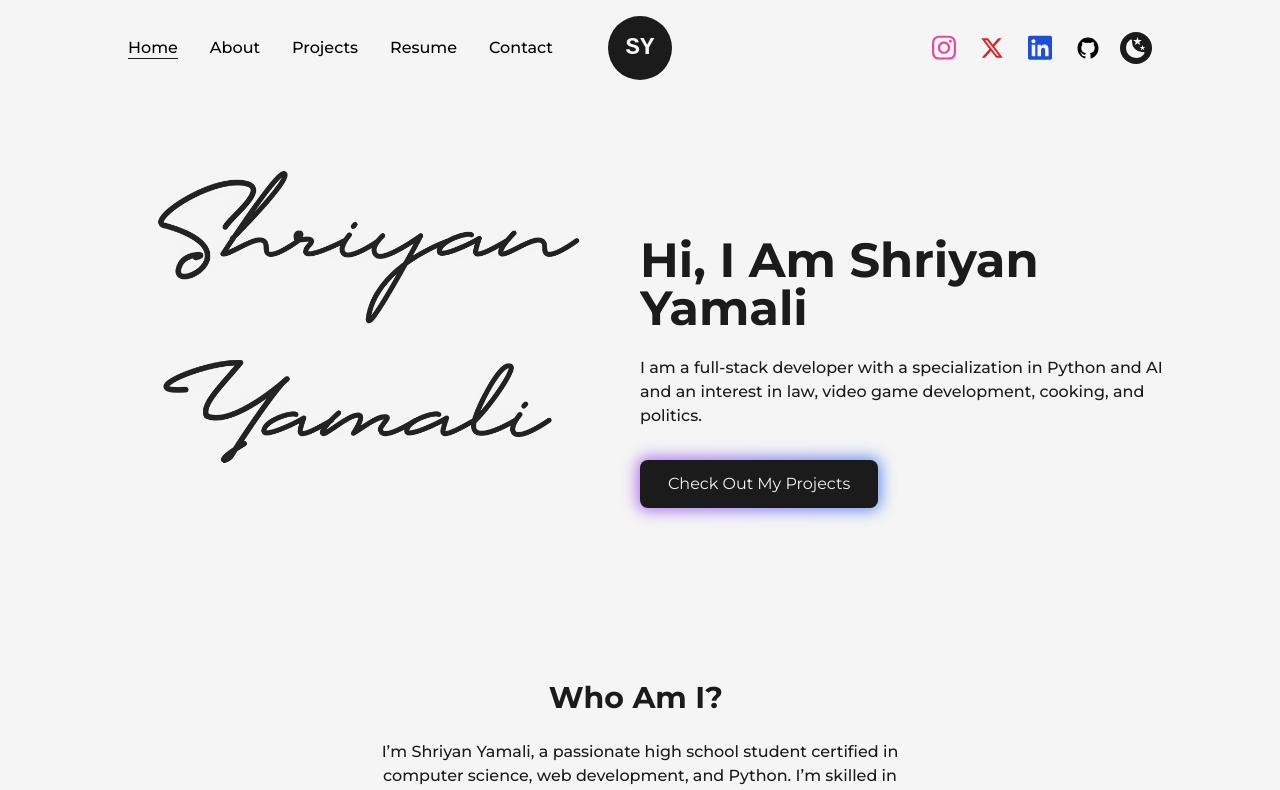
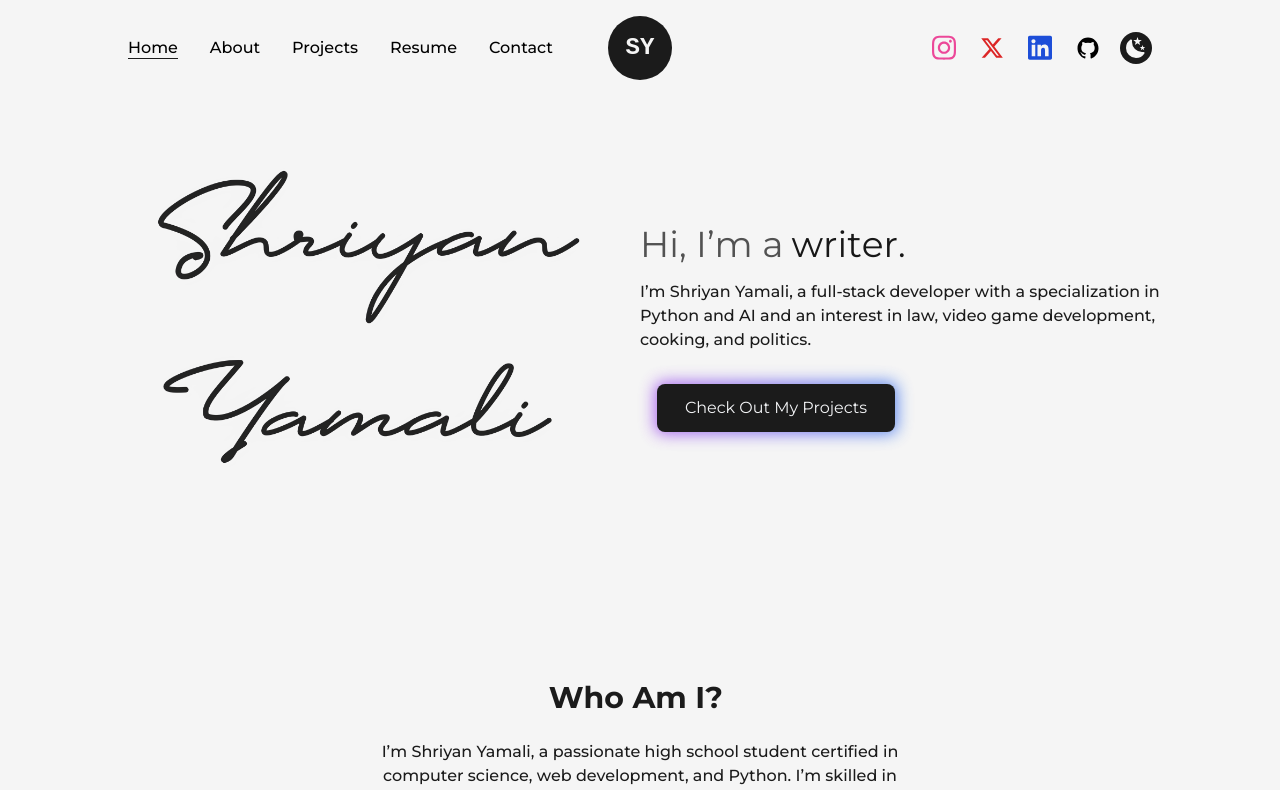
Before and after one commit to shriyanyamali/portfolio-v2, a Next.js app: page / in a window 1280 px wide. Shown: the top 790 px of the page. Built offline with nearby package versions, Linux system fonts and the light colour scheme.

Commit message:
removed quotes and added aceternity ui components and updated index.js

```diff
--- a/package.json
+++ b/package.json
@@ -9,12 +9,14 @@
     "lint": "next lint"
   },
   "dependencies": {
+    "@tabler/icons-react": "^3.12.0",
     "class-variance-authority": "^0.7.0",
     "clsx": "^2.1.1",
     "eslint": "8.36.0",
     "eslint-config-next": "13.2.4",
     "framer-motion": "^10.18.0",
     "lucide-react": "^0.427.0",
+    "mini-svg-data-uri": "^1.4.4",
     "next": "14.1.1",
     "react": "^18.2.0",
     "react-dom": "18.2.0",
--- a/src/components/Skills.js
+++ b/src/components/Skills.js
@@ -42,12 +42,12 @@ const Skills = () => {
           Law & Tech
         </motion.div>
 
-        <Skill name="Legal Research" x="-24vw" y="2vw" />
+        <Skill name="Legal Research" x="-26vw" y="2vw" />
         <Skill name="CSS" x="-5vw" y="-10vw" />
         <Skill name="Python" x="20vw" y="6vw" />
         <Skill name="Telugu" x="0vw" y="12vw" />
         <Skill name="English" x="-20vw" y="-15vw" />
-        <Skill name="Machine Learning" x="15vw" y="-12vw" />
+        <Skill name="Machine Learning" x="18vw" y="-12vw" />
         <Skill name="Public Speaking" x="32vw" y="-5vw" />
         <Skill name="Figma" x="-0vw" y="-20vw" />
         <Skill name="Data Analysis" x="-25vw" y="18vw" />
--- /dev/null
+++ b/src/components/demo/demo-background-boxes.jsx
@@ -0,0 +1,20 @@
+"use client";
+import React from "react";
+import { Boxes } from "../ui/background-boxes";
+import { cn } from "@/lib/utils";
+
+export function BackgroundBoxesDemo() {
+  return (
+    <div className="h-96 relative w-full overflow-hidden bg-slate-900 flex flex-col items-center justify-center rounded-lg">
+      <div className="absolute inset-0 w-full h-full bg-slate-900 z-20 [mask-image:radial-gradient(transparent,white)] pointer-events-none" />
+
+      <Boxes />
+      <h1 className={cn("md:text-4xl text-xl text-white relative z-20")}>
+        Tailwind is Awesome
+      </h1>
+      <p className="text-center mt-2 text-neutral-300 relative z-20">
+        Framer motion is the best animation library ngl
+      </p>
+    </div>
+  );
+}
--- /dev/null
+++ b/src/components/demo/demo-flip-words.jsx
@@ -0,0 +1,21 @@
+import React from "react";
+import { FlipWords } from "../ui/flip-words";
+
+export function FlipWordsDemo() {
+  const words = ["programmer.", "student.", "writer.", "learner.", "innovator.", "dreamer.", "Delawarean.", "leader."];
+
+  return (
+    <>
+      <div className="text-4xl mx-auto font-normal text-neutral-600 dark:text-neutral-400 xtl:hidden">
+        Hi, I&rsquo;m a
+        <FlipWords words={words} /> {/*  <br />
+        websites with Aceternity UI */}
+      </div>
+        <div className="text-4xl mx-auto font-normal text-neutral-600 dark:text-neutral-400 hidden xtl:block">
+        Hi, I&rsquo;m a <br />
+        <FlipWords words={words} /> {/*  <br />
+        websites with Aceternity UI */}
+      </div>
+    </>
+  );
+}
--- /dev/null
+++ b/src/components/ui/background-boxes.jsx
@@ -0,0 +1,69 @@
+"use client";
+import React from "react";
+import { motion } from "framer-motion";
+import { cn } from "@/lib/utils";
+
+export const BoxesCore = ({
+  className,
+  ...rest
+}) => {
+  const rows = new Array(150).fill(1);
+  const cols = new Array(100).fill(1);
+  let colors = [
+    "--sky-300",
+    "--pink-300",
+    "--green-300",
+    "--yellow-300",
+    "--red-300",
+    "--purple-300",
+    "--blue-300",
+    "--indigo-300",
+    "--violet-300",
+  ];
+  const getRandomColor = () => {
+    return colors[Math.floor(Math.random() * colors.length)];
+  };
+
+  return (
+    (<div
+      style={{
+        transform: `translate(-40%,-60%) skewX(-48deg) skewY(14deg) scale(0.675) rotate(0deg) translateZ(0)`,
+      }}
+      className={cn(
+        "absolute left-1/4 p-4 -top-1/4 flex  -translate-x-1/2 -translate-y-1/2 w-full h-full z-0 ",
+        className
+      )}
+      {...rest}>
+      {rows.map((_, i) => (
+        <motion.div key={`row` + i} className="w-16 h-8  border-l  border-slate-700 relative">
+          {cols.map((_, j) => (
+            <motion.div
+              whileHover={{
+                backgroundColor: `var(${getRandomColor()})`,
+                transition: { duration: 0 },
+              }}
+              animate={{
+                transition: { duration: 2 },
+              }}
+              key={`col` + j}
+              className="w-16 h-8  border-r border-t border-slate-700 relative">
+              {j % 2 === 0 && i % 2 === 0 ? (
+                <svg
+                  xmlns="http://www.w3.org/2000/svg"
+                  fill="none"
+                  viewBox="0 0 24 24"
+                  strokeWidth="1.5"
+                  stroke="currentColor"
+                  className="absolute h-6 w-10 -top-[14px] -left-[22px] text-slate-700 stroke-[1px] pointer-events-none">
+                  <path strokeLinecap="round" strokeLinejoin="round" d="M12 6v12m6-6H6" />
+                </svg>
+              ) : null}
+            </motion.div>
+          ))}
+        </motion.div>
+      ))}
+    </div>)
+  );
+};
+
+export const Boxes = React.memo(BoxesCore);
--- /dev/null
+++ b/src/components/ui/flip-words.jsx
@@ -0,0 +1,75 @@
+"use client";
+import React, { useCallback, useEffect, useState } from "react";
+import { AnimatePresence, motion } from "framer-motion";
+import { cn } from "@/lib/utils";
+
+export const FlipWords = ({
+  words,
+  duration = 1500,
+  className
+}) => {
+  const [currentWord, setCurrentWord] = useState(words[0]);
+  const [isAnimating, setIsAnimating] = useState(false);
+
+  const startAnimation = useCallback(() => {
+    const word = words[words.indexOf(currentWord) + 1] || words[0];
+    setCurrentWord(word);
+    setIsAnimating(true);
+  }, [currentWord, words]);
+
+  useEffect(() => {
+    if (!isAnimating)
+      setTimeout(() => {
+        startAnimation();
+      }, duration);
+  }, [isAnimating, duration, startAnimation]);
+
+  return (
+    (<AnimatePresence
+      onExitComplete={() => {
+        setIsAnimating(false);
+      }}>
+      <motion.div
+        initial={{
+          opacity: 0,
+          y: 10,
+        }}
+        animate={{
+          opacity: 1,
+          y: 0,
+        }}
+        transition={{
+          type: "spring",
+          stiffness: 100,
+          damping: 10,
+        }}
+        exit={{
+          opacity: 0,
+          y: -40,
+          x: 40,
+          filter: "blur(8px)",
+          scale: 2,
+          position: "absolute",
+        }}
+        className={cn(
+          "z-10 inline-block relative text-left text-neutral-900 dark:text-neutral-100 px-2",
+          className
+        )}
+        key={currentWord}>
+        {currentWord.split("").map((letter, index) => (
+          <motion.span
+            key={currentWord + index}
+            initial={{ opacity: 0, y: 10, filter: "blur(8px)" }}
+            animate={{ opacity: 1, y: 0, filter: "blur(0px)" }}
+            transition={{
+              delay: index * 0.1,
+              duration: 0.4,
+            }}
+            className="inline-block">
+            {letter}
+          </motion.span>
+        ))}
+      </motion.div>
+    </AnimatePresence>)
+  );
+};
--- /dev/null
+++ b/src/lib/utils.js
@@ -0,0 +1,6 @@
+import { clsx } from "clsx"
+import { twMerge } from "tailwind-merge"
+
+export function cn(...inputs) {
+  return twMerge(clsx(inputs))
+}
--- a/src/pages/about.js
+++ b/src/pages/about.js
@@ -45,15 +45,10 @@ const about = () => {
       <main className="flex w-full flex-col items-center justify-center dark:text-light">
         <Layout className="pt-16">
           <AnimatedText
-            text="Believe in your flyness, conquer your shyness."
+            text="About"
             className="mb-4 lg:!text-7xl sm:!text-6xl xs:!text-4xl
           sm:mb-2
           "
-          />
-          <AnimatedText
-            text="— Kanye West"
-            className="mb-16 !text-2xl lg:!text-lg sm:!text-base xs:!text-sm w-11/12
-          sm:mb-8"
           />
           <div className="grid w-full grid-cols-8 gap-16 sm:gap-8">
             <div
--- a/src/pages/index.js
+++ b/src/pages/index.js
@@ -5,6 +5,7 @@ import Image from "next/image";
 import profilePic from "../../public/images/profile/signature.png";
 import profilePicDark from "../../public/images/profile/signature-white.png";
 import Link from "next/link";
+import { FlipWordsDemo } from "@/components/demo/demo-flip-words";
 
 export default function Home() {
   return (
@@ -23,31 +24,29 @@ export default function Home() {
               <Image
                 src={profilePic}
                 alt="Shriyan Yamali"
-                className="mb-16 w-full h-auto dark:hidden lg:!hidden md:inline-block md:w-full"
+                className="mb-16 w-full h-auto dark:hidden md:inline-block md:w-full"
                 priority
                 sizes="(max-width: 768 px) 100vw, (max-width: 1200px) 50vw, 50vw"
               />
               <Image
                 src={profilePicDark}
                 alt="Shriyan Yamali"
-                className="mb-16 w-full h-auto hidden dark:block lg:!hidden md:inline-block md:w-full"
+                className="mb-16 w-full h-auto hidden dark:block dark:md:inline-block md:w-full"
                 priority
                 sizes="(max-width: 768 px) 100vw, (max-width: 1200px) 50vw, 50vw"
               />
             </div>
-            <div className="w-1/2 flex flex-col items-center self-center lg:w-full lg:text-center">
-              <AnimatedText
-                text="Hi, I am Shriyan Yamali"
-                className="!text-6xl pt-20 !text-left
-                xl:!text-5xl lg:!text-center lg:!text-5xl lg:mb-4
-                "
-              />
+            <div className="w-1/2 lg:w-full lg:text-center">
+              <div className="text-left lg:text-center">
+                <FlipWordsDemo />
+              </div>
               <p className="my-4 text-base font-medium md:text-sm sm:text-xs">
-                I am a full-stack developer with a specialization in Python and
-                AI and an interest in law, video game development, cooking, and politics.
+                I&rsquo;m Shriyan Yamali, a full-stack developer with a
+                specialization in Python and AI and an interest in law, video
+                game development, cooking, and politics.
               </p>
 
-              <div className="flex items-center self-start lg:self-center">
+              <div className="w-1/2 flex flex-col items-center self-center lg:w-full lg:text-center">
                 <div className="pt-4">
                   <Link href="/projects">
                     <div className="grid gap-8 items-start justify-center">
@@ -94,10 +93,9 @@ export default function Home() {
               </p>
               <p className="my-4 text-base font-medium md:text-sm sm:text-xs">
                 I do fun things though, like listen to music, with my favorite
-                genre being hiphop or rap. I love my quotes, as you wil see
-                throughout my website. I also play video games like Fortnite,
-                Rocket League, Minecraft, and Clash Royale, where I was even
-                internationally ranked.
+                genre being hiphop or rap. I also play video games like
+                Fortnite, Rocket League, Minecraft, and Clash Royale, where I
+                was even internationally ranked.
               </p>
               <p className="my-4 text-base font-medium md:text-sm sm:text-xs">
                 In the future, I want to dive deeper into the intersection of
--- a/src/pages/projects.js
+++ b/src/pages/projects.js
@@ -249,15 +249,10 @@ const projects = () => {
       <main className="w-full mb-16 flex flex-col items-center justify-center dark:text-light">
         <Layout className="pt-16">
           <AnimatedText
-            text="I'm not a businessman, I'm a business, man."
+            text="Projects"
             className="mb-4
             lg:!text-6xl md:!text-5xl sm:mb-2 sm:!text-4xl xs:!text-2xl
             "
-          />
-          <AnimatedText
-            text="— Jay-Z"
-            className="mb-16 !text-2xl lg:!text-lg sm:!text-base xs:!text-sm w-11/12
-          sm:mb-8"
           />
 
           <div
--- a/src/pages/resume.js
+++ b/src/pages/resume.js
@@ -47,14 +47,9 @@ const resume = () => {
       <main className="flex w-full flex-col items-center justify-center">
         <Layout className="pt-16">
           <AnimatedText
-            text="Reach for the stars so if you fall you land on a cloud."
+            text="Resume"
             className="mb-4 lg:!text-7xl sm:!text-6xl xs:!text-4xl w-11/12
           sm:mb-2"
-          />
-          <AnimatedText
-            text="— Kanye West"
-            className="mb-16 !text-2xl lg:!text-lg sm:!text-base xs:!text-sm w-11/12
-          sm:mb-8"
           />
           <div className="flex justify-center items-center self-center mt-4 space-x-4">
             <Link
@@ -69,7 +64,7 @@ const resume = () => {
               "
             >
               View Resume
-              <LinkArrow className={"ml-2"} style={{ width: "2rem" }} />
+              <LinkArrow className={"ml-2 sm:ml-0"} style={{ width: "2rem" }} />
             </Link>
 
             <Link
```
Also changed, not shown: tailwind.config.js (+15 -22 lines), 1 other file (tests, documents, lock files or other folders).
